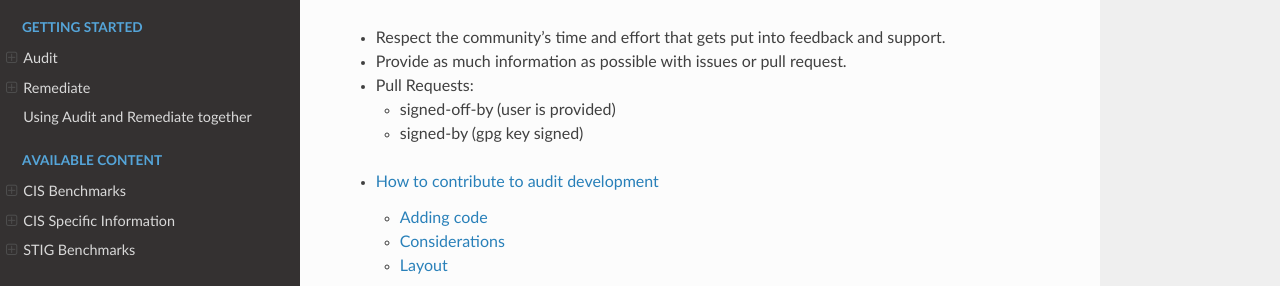
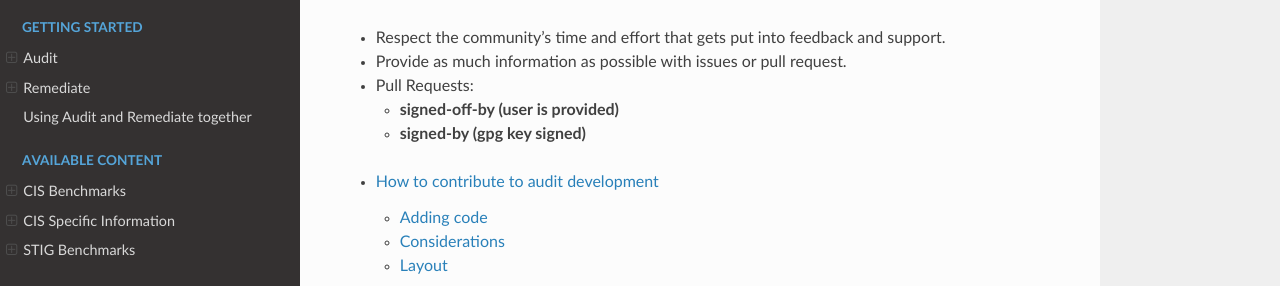
Before and after one commit to ansible-lockdown/MPG-AL-READTHEDOCS, a Sphinx documentation site: the page built from docs/source/contributing.rst, in a window 1280 px wide. Shown: the part 254-540 px from the top of the page. Built offline with Sphinx 7.4.7 and the Read the Docs theme 2.0.0, drawn with Linux system fonts in a browser that asks for light colours; pages that are not in the unit, such as notebooks, are missing from menus.

```diff
--- a/docs/source/contributing.rst
+++ b/docs/source/contributing.rst
@@ -10,8 +10,8 @@ We do ask the following:
 - Provide as much information as possible with issues or pull request.
 - Pull Requests:
 
-  - signed-off-by (user is provided)
-  - signed-by (gpg key signed)
+  - **signed-off-by (user is provided)**
+  - **signed-by (gpg key signed)**
 
 .. toctree::
    :maxdepth: 3
```
Also changed, not shown: 1 other file.
